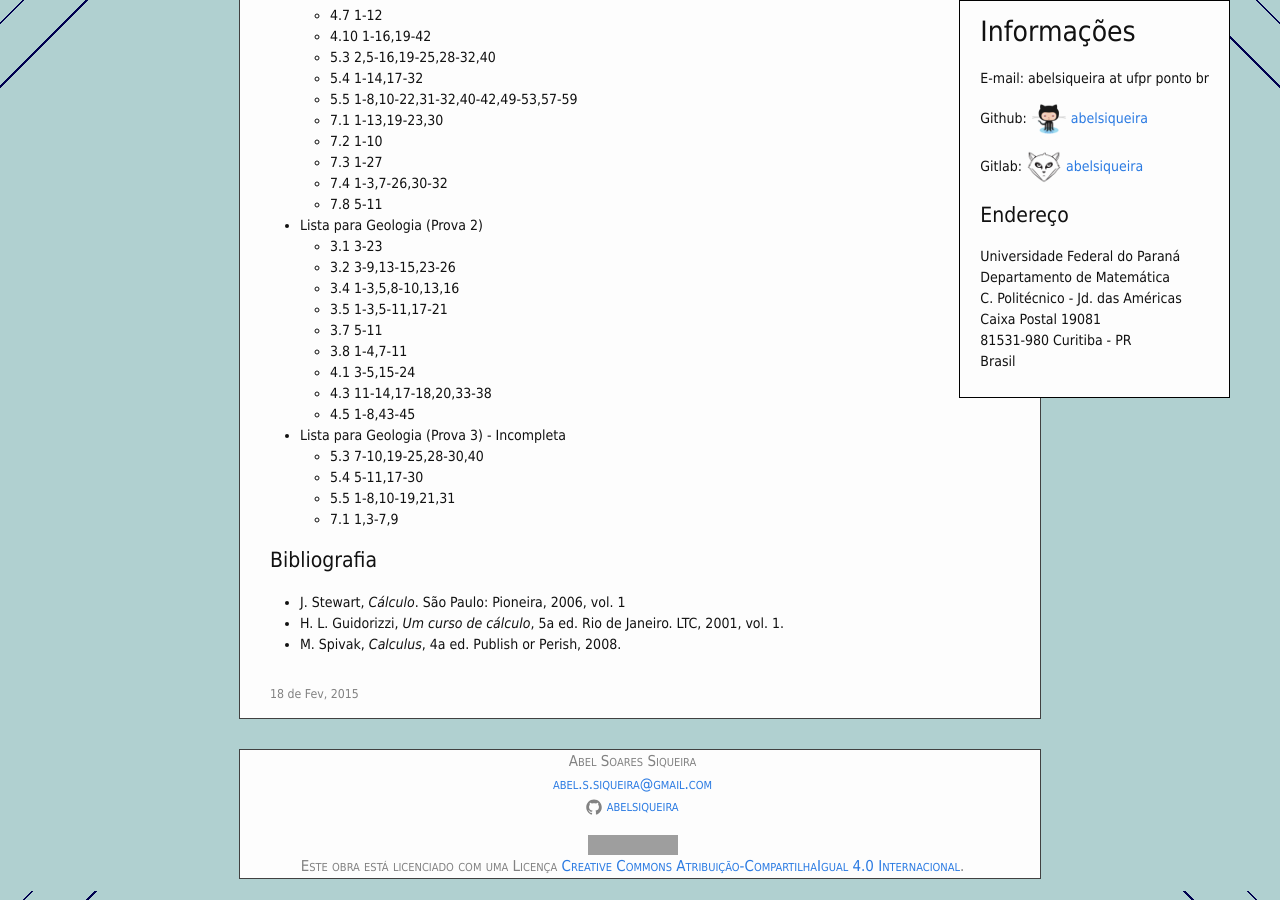
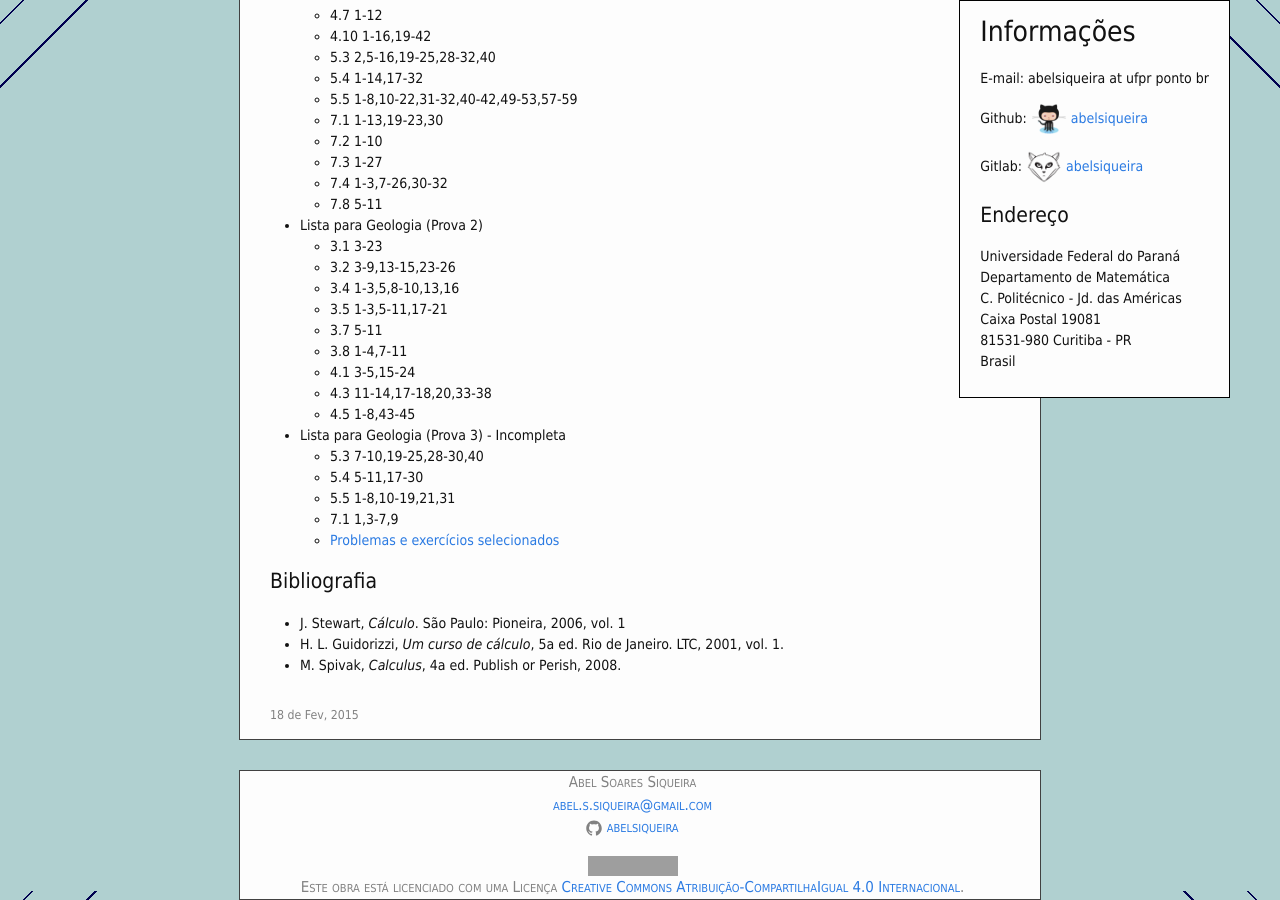
Before and after one commit to abelsiqueira/abelsiqueira.github.io-old, a Jekyll site: the page built from _posts/br/2015-02-18-cm201-calculo-diferencial-e-integral-2015s1.markdown, in a window 1280 px wide and 900 px high, scrolled down 1809 px. Built offline with Jekyll 4.4.1, drawn with Linux system fonts in a browser that asks for light colours; nearby versions of some CDN libraries; grey boxes are pictures that could not be loaded.

Commit message:
Adiciona outra lista de integrais

```diff
--- a/_posts/br/2015-02-18-cm201-calculo-diferencial-e-integral-2015s1.markdown
+++ b/_posts/br/2015-02-18-cm201-calculo-diferencial-e-integral-2015s1.markdown
@@ -120,6 +120,8 @@ permalink:  cm201-2015s1
     - 5.4 5-11,17-30
     - 5.5 1-8,10-19,21,31
     - 7.1 1,3-7,9
+    - [Problemas e exercícios
+      selecionados]({{site.baseurl}}/disciplinas/2015s1-cm201/lista-integral.pdf)
 
 # Bibliografia
 
```
Also changed, not shown: 1 other file.
